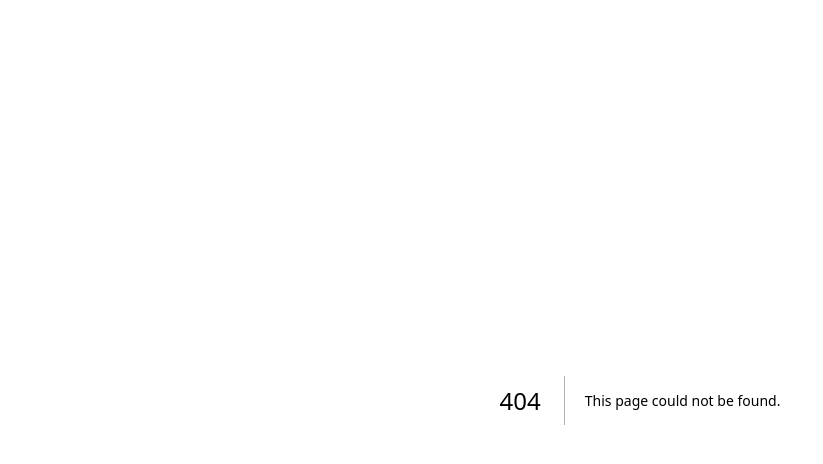
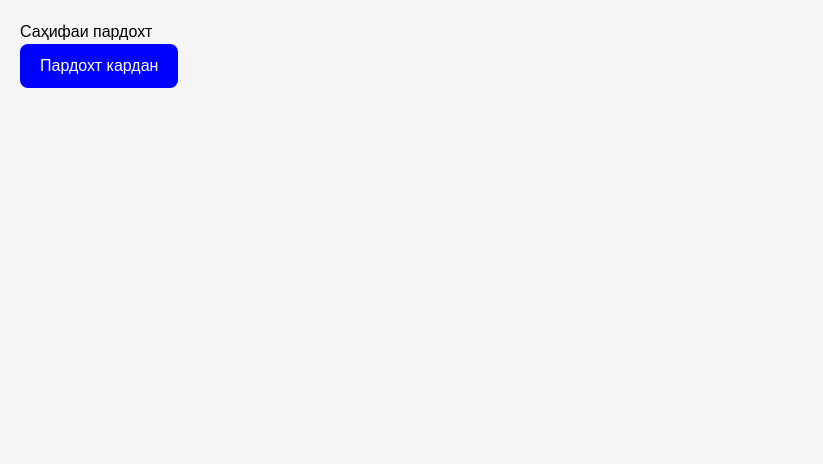
Before and after one commit to jovidfreefiretj-commits/-, a Next.js app: page /payment in a window 1280 px wide. Before the commit this address had no page. Shown: the top 464 px of the page, without its empty margins (0-823 px from the left). Built offline with nearby package versions, Linux system fonts and the light colour scheme.

Commit message:
payment.js

```diff
--- /dev/null
+++ b/src/pages/payment.js
@@ -0,0 +1,29 @@
+export default function Payment() {
+  // Ин ҷо кнопкаи DC Next ва Checkout мегузорем
+  const handlePay = () => {
+    // DC Next-ро мекушояд
+    window.open("https://play.google.com/store/apps/details?id=com.dcnext", "_blank");
+
+    // Ба саҳифаи Checkout равон мекунад
+    window.location.href = "/checkout";
+  };
+
+  return (
+    <div style={{ padding: "20px" }}>
+      <h1>Саҳифаи пардохт</h1>
+      <button
+        onClick={handlePay}
+        style={{
+          background: "blue",
+          color: "white",
+          padding: "10px 20px",
+          border: "none",
+          borderRadius: "8px",
+          cursor: "pointer"
+        }}
+      >
+        Пардохт кардан
+      </button>
+    </div>
+  );
+}
```
